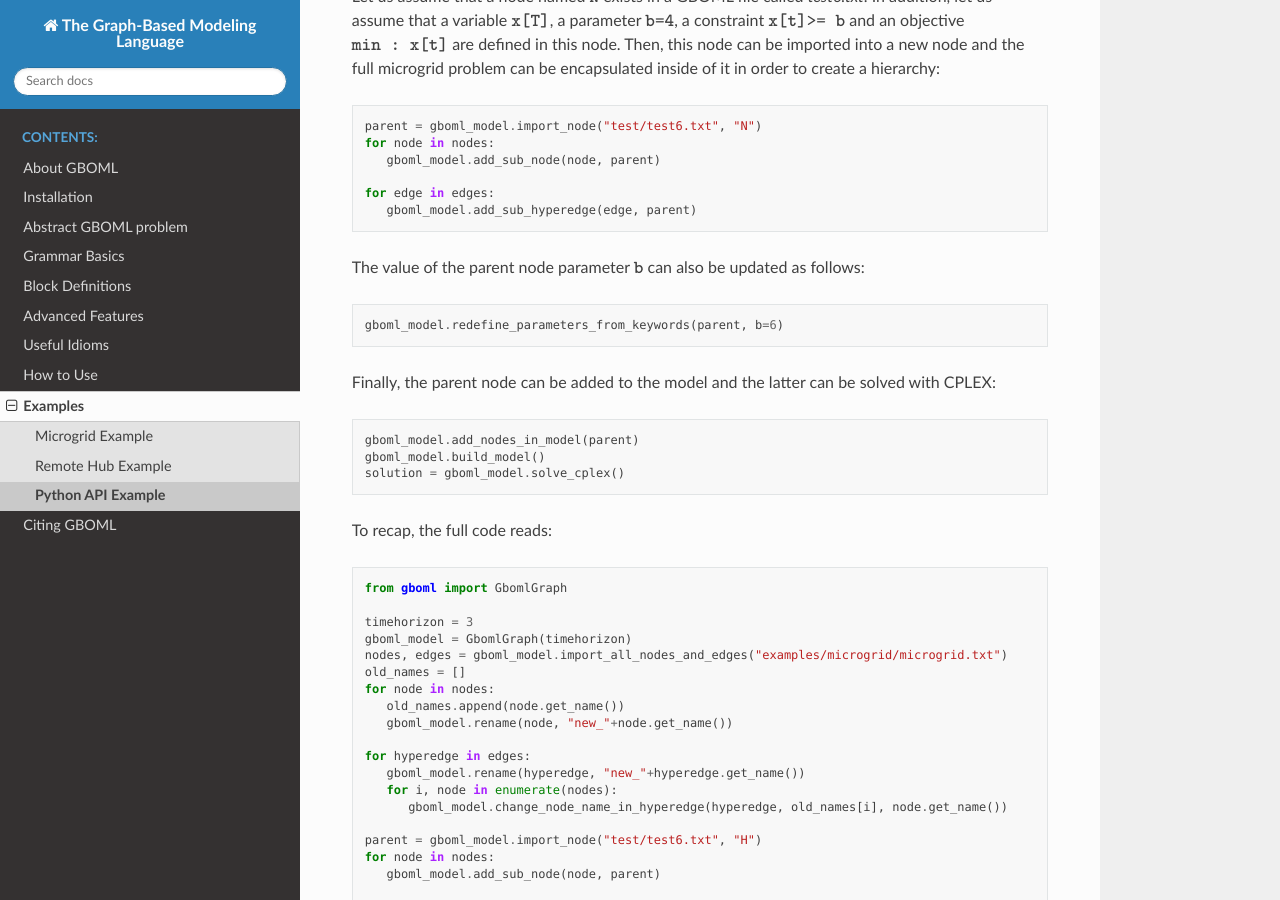
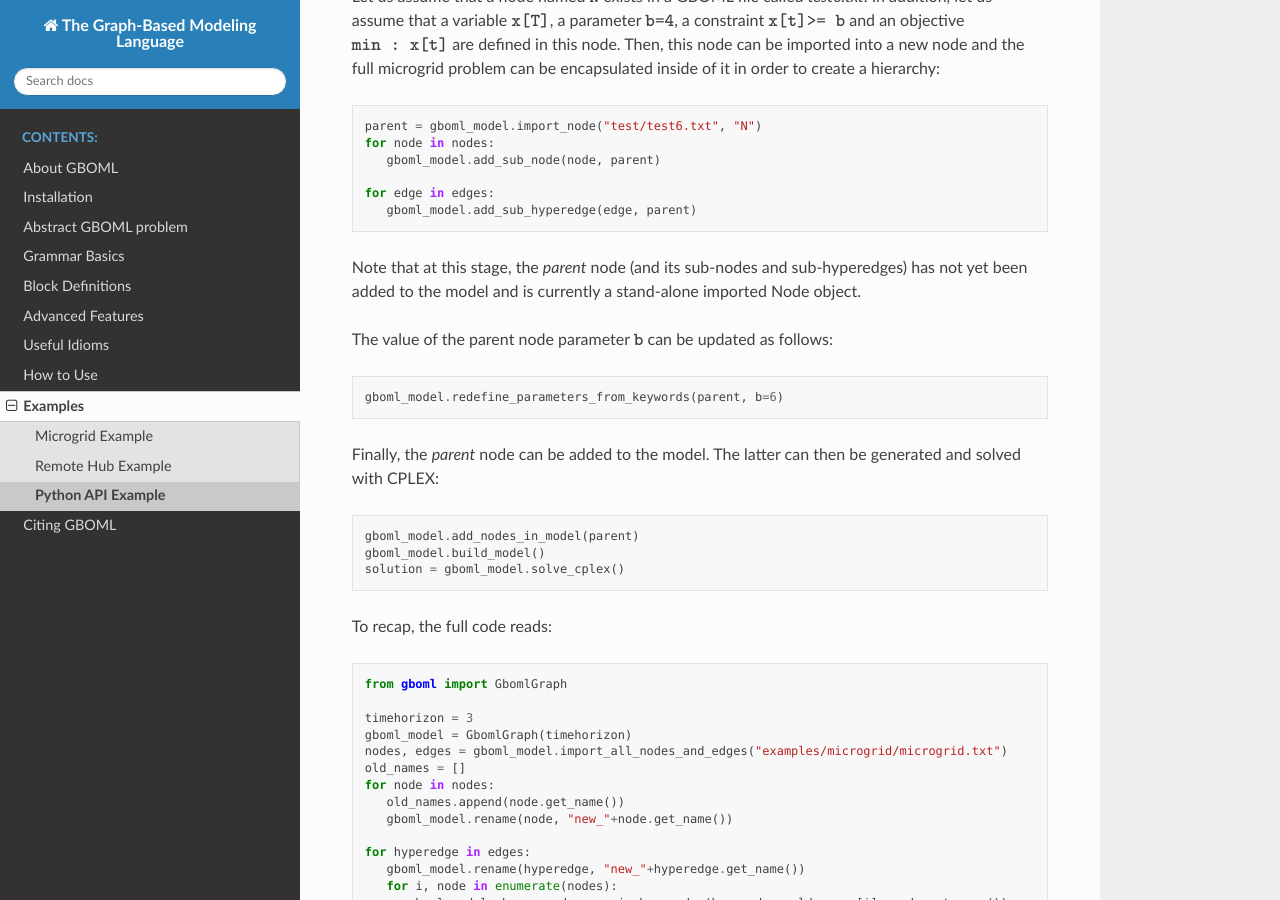
Before and after one commit to MathiasPBerger/gboml-docs-test, a Sphinx documentation site: the page built from docs/source/python_api_example.rst, in a window 1280 px wide and 900 px high, scrolled down 881 px. Built offline with Sphinx 7.4.7 and the Read the Docs theme 2.0.0, drawn with Linux system fonts in a browser that asks for light colours.

Commit message:
Second pass through Python example.

```diff
--- a/docs/source/python_api_example.rst
+++ b/docs/source/python_api_example.rst
@@ -48,13 +48,15 @@ Then, this node can be imported into a new node and the full microgrid problem c
    for edge in edges:
       gboml_model.add_sub_hyperedge(edge, parent)
 
-The value of the parent node parameter :math:`\texttt{b}` can also be updated as follows:
+Note that at this stage, the *parent* node (and its sub-nodes and sub-hyperedges) has not yet been added to the model and is currently a stand-alone imported Node object.
+
+The value of the parent node parameter :math:`\texttt{b}` can be updated as follows:
 
 .. code-block:: python
 
    gboml_model.redefine_parameters_from_keywords(parent, b=6)
 
-Finally, the parent node can be added to the model and the latter can be solved with CPLEX:
+Finally, the *parent* node can be added to the model. The latter can then be generated and solved with CPLEX:
 
 .. code-block:: python
 
```
